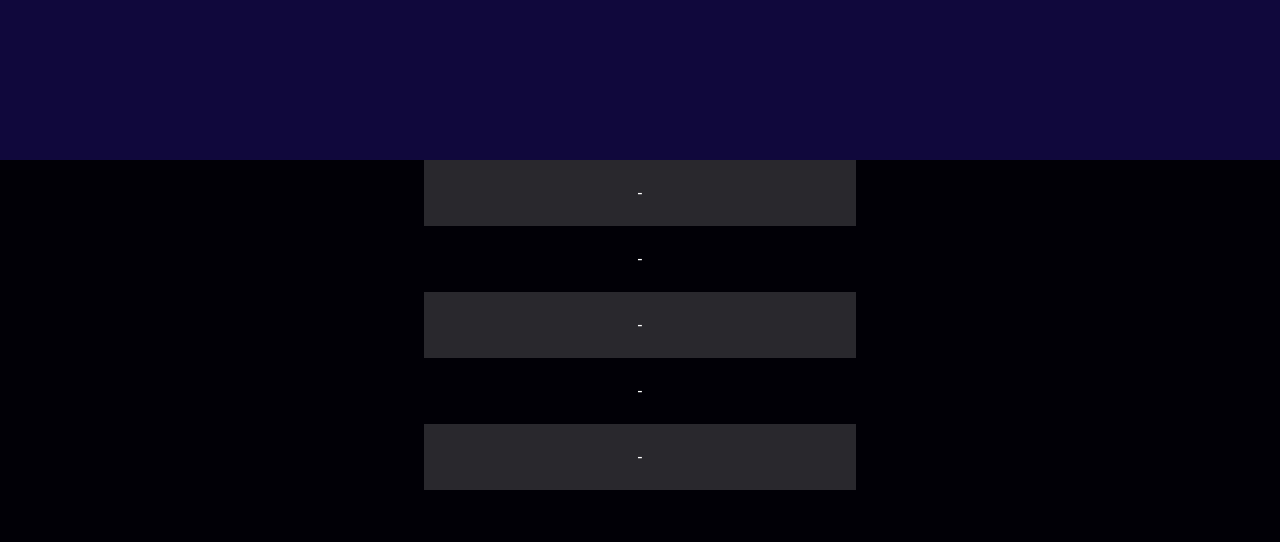
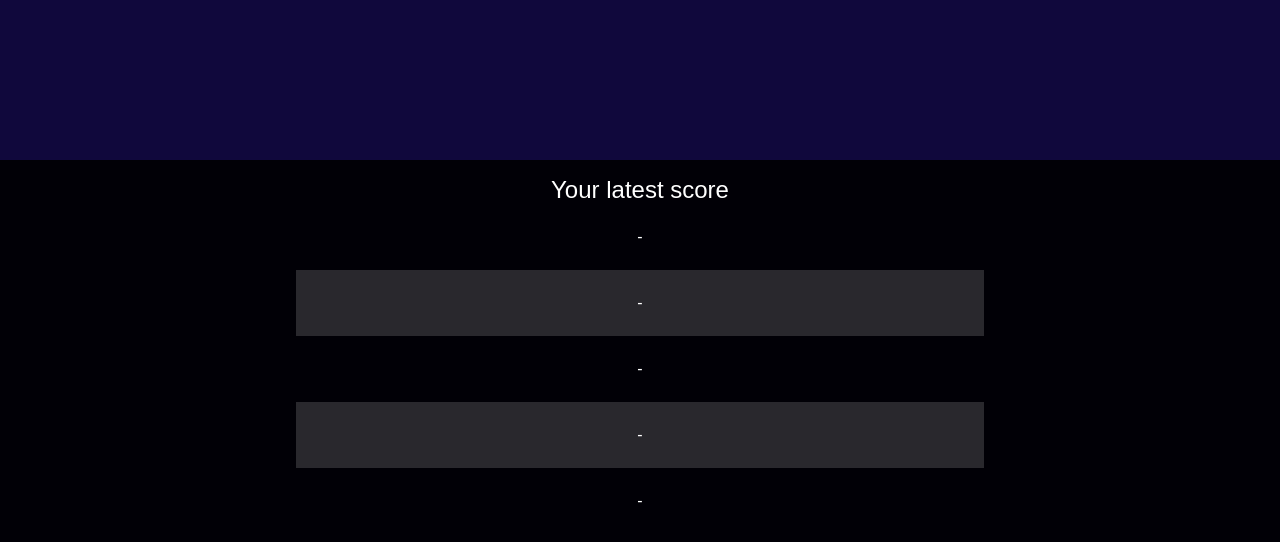
Before and after one commit to isaacsandelin/reaction_game, a plain HTML site: page index.html in a window 1280 px wide. Shown: the part 240-782 px from the top of the page. Drawn offline with Linux system fonts and the light colour scheme.

Commit message:
Added heading to latest score

```diff
--- a/assets/css/style.css
+++ b/assets/css/style.css
@@ -29,9 +29,16 @@ body {
     align-items: center;
 }
 
+.latest-score h1 {
+    text-align: center;
+    font-weight: 300;
+    font-size: 1.5rem;
+    margin-top: 2vh;
+}
+
 .score {
     padding: 3vh;
-    width: 30%;
+    width: 50%;
     text-align: center;
 }
 
--- a/index.html
+++ b/index.html
@@ -16,6 +16,7 @@
             </div>
         </div>
         <div class="latest-score">
+            <h1>Your latest score</h1>
             <div class="score">-</div>
             <div class="score">-</div>
             <div class="score">-</div>
```
